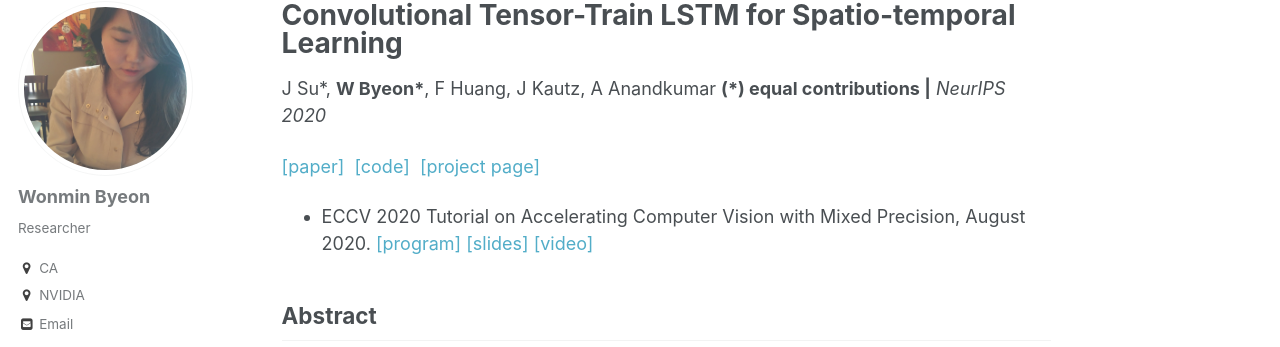
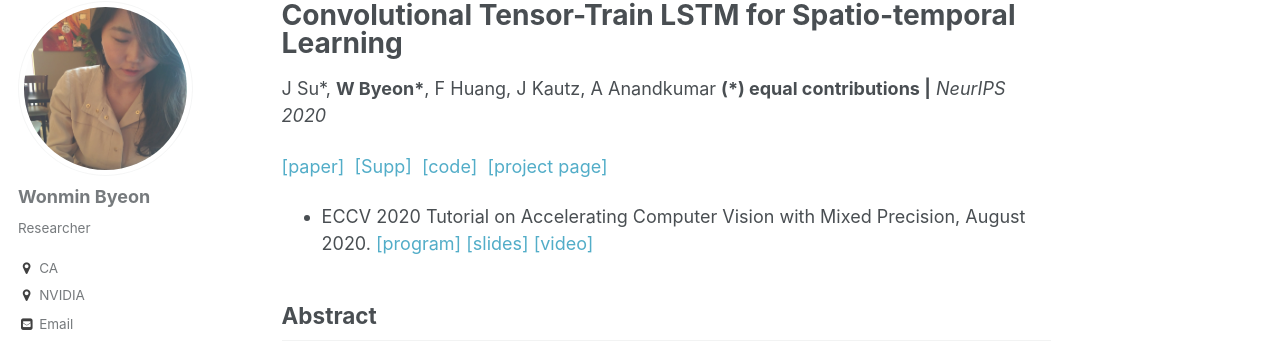
Before and after one commit to wonmin-byeon/wonmin-byeon.github.io, a Jekyll site: the page built from _publications/2020-convttlstm.md, in a window 1280 px wide and 900 px high. Shown: the part 117-464 px from the top of the window. Built offline with Jekyll 4.4.1, drawn with Linux system fonts in a browser that asks for light colours.

Commit message:
change convttlstm link to neurips one

```diff
--- a/_publications/2020-convttlstm.md
+++ b/_publications/2020-convttlstm.md
@@ -8,7 +8,7 @@ venue: 'Conference on Neural Information Processing Systems (NeurIPS)'
 citation: 'J Su*, <b>W Byeon*</b>, F Huang, J Kautz, A Anandkumar  <b> (*) equal contributions </b> <b>|</b> <i>NeurIPS 2020</i> '
 paperurl: 'https://proceedings.neurips.cc/paper/2020/file/9e1a36515d6704d7eb7a30d783400e5d-Paper.pdf'
 ---
-[[paper]](https://arxiv.org/abs/2002.09131) &nbsp;[[code]](https://github.com/NVlabs/conv-tt-lstm) &nbsp;[[project page]](https://sites.google.com/nvidia.com/conv-tt-lstm)
+[[paper]](https://proceedings.neurips.cc/paper/2020/file/9e1a36515d6704d7eb7a30d783400e5d-Paper.pdf) &nbsp;[[Supp]](https://proceedings.neurips.cc/paper/2020/file/9e1a36515d6704d7eb7a30d783400e5d-Supplemental.pdf) &nbsp;[[code]](https://github.com/NVlabs/conv-tt-lstm) &nbsp;[[project page]](https://sites.google.com/nvidia.com/conv-tt-lstm)
 
 * ECCV 2020 Tutorial on Accelerating Computer Vision with Mixed Precision, August 2020. [[program]](https://nvlabs.github.io/eccv2020-mixed-precision-tutorial/) [[slides]](https://nvlabs.github.io/eccv2020-mixed-precision-tutorial/files/wonmin_byeon-mixed-precision-training-for-convolutional-tensor-train-lstm.pdf) [[video]](https://www.youtube.com/watch?v=1XuD-ozHTLY&feature=youtu.be)
 
```
